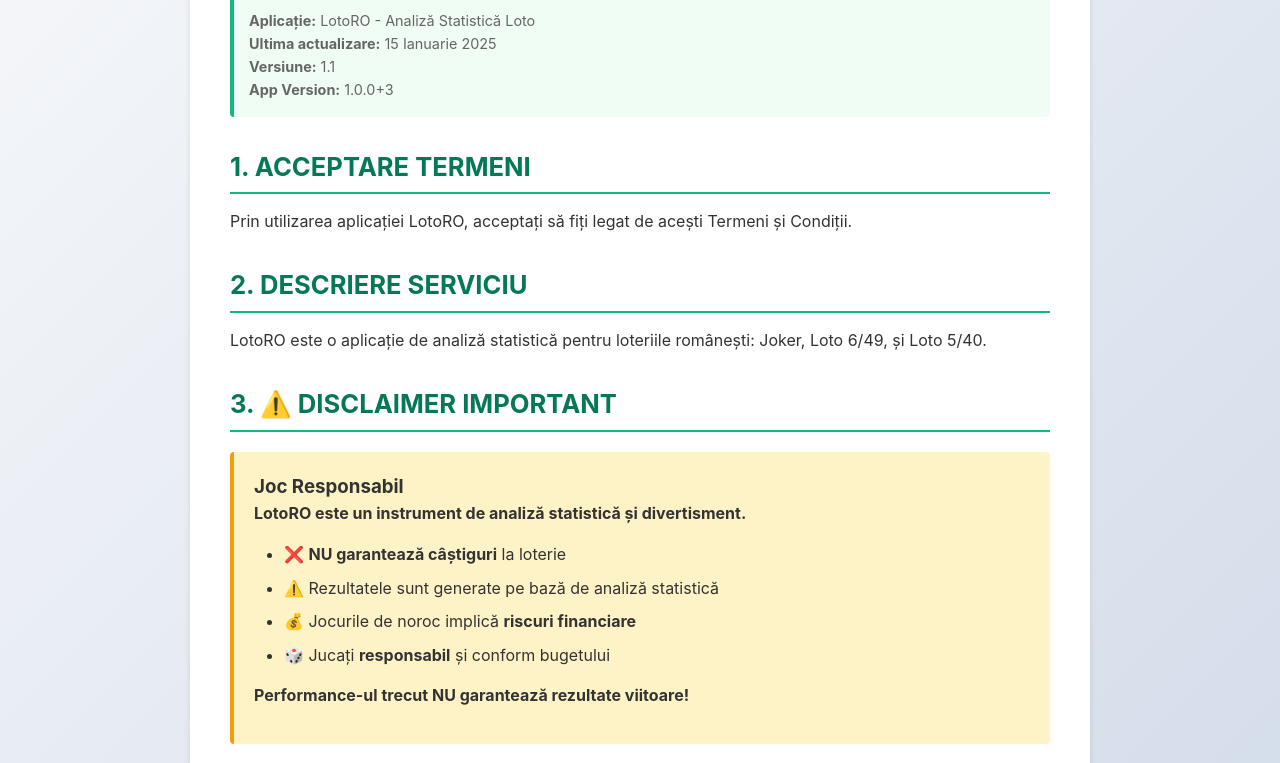
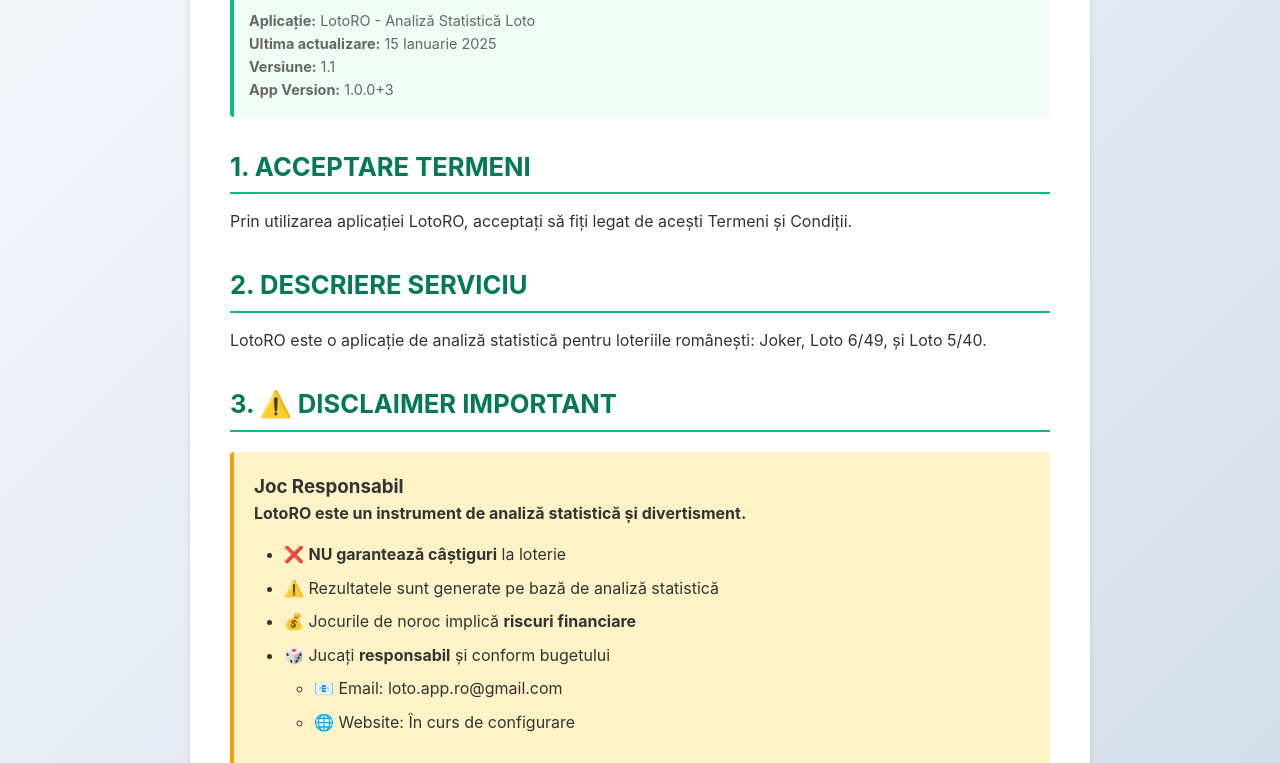
Before and after one commit to LotoRO-AI/loto-ro-legal, a plain HTML site: page terms.html in a window 1280 px wide. Shown: the part 132-895 px from the top of the page. Drawn offline with Linux system fonts and the light colour scheme.

Commit message:
ci(pages): add GitHub Pages workflow; fix contact email in Privacy & Terms

```diff
--- a/terms.html
+++ b/terms.html
@@ -92,10 +92,10 @@
                 <li>⚠️ Rezultatele sunt generate pe bază de analiză statistică</li>
                 <li>💰 Jocurile de noroc implică <strong>riscuri financiare</strong></li>
                 <li>🎲 Jucați <strong>responsabil</strong> și conform bugetului</li>
+            <ul>
+                <li>📧 Email: loto.app.ro@gmail.com</li>
+                <li>🌐 Website: În curs de configurare</li>
             </ul>
-            <p><strong>Performance-ul trecut NU garantează rezultate viitoare!</strong></p>
-        </div>
-
         <h2>4. LIMITARE RĂSPUNDERE</h2>
         <p>Dezvoltatorii NU sunt responsabili pentru:</p>
         <ul>
```
Also changed, not shown: privacy-policy.html (+1 -1 lines), 1 other file.
